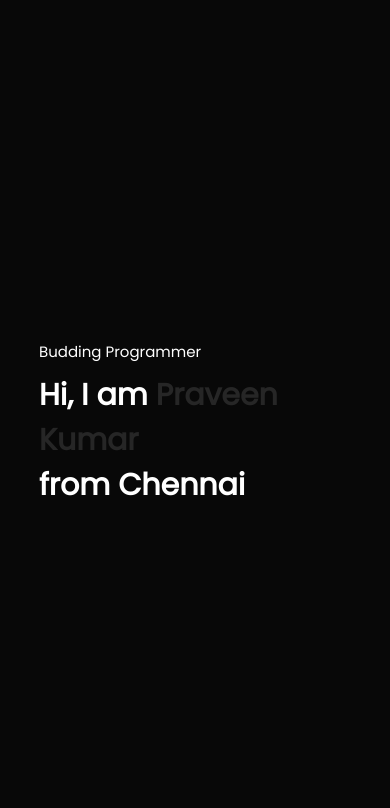
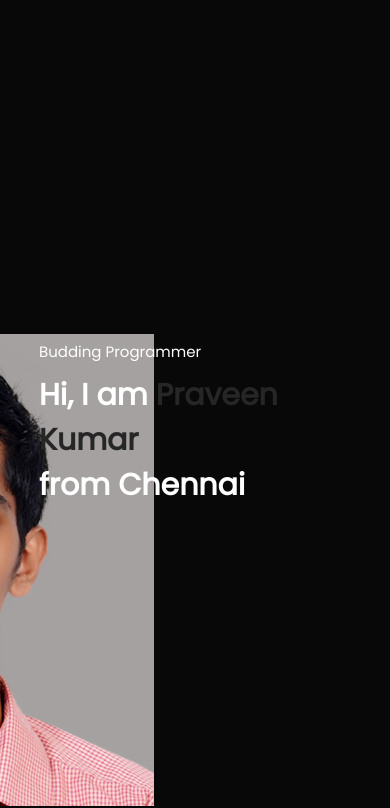
Before and after one commit to Praveen-Kumar-Amrish/portfolio, a plain HTML site: page index.html in a window 390 px wide. Shown: the part 38-846 px from the top of the page. Drawn offline with nearby package versions, Linux system fonts and the light colour scheme.

Commit message:
Update style.css

```diff
--- a/style.css
+++ b/style.css
@@ -19,7 +19,7 @@ body{
 #header{
     width: 100%;
     height: 100vh;
-    background-image: url(images/PraveenPic.jpg);
+    background-image: url(PraveenPic.jpg);
     background-position-x: 90%;
     background-position-y: 80%;
     background-size:auto;
@@ -231,7 +231,7 @@ table {
 
   @media only screen and (max-width: 600px){
       #header{
-          background-image: url(images/PraveenPic.jpg);
+          background-image: url(PraveenPic.jpg);
           background-position-x: 500%;
           background-position-y: 100%;
       }
```
